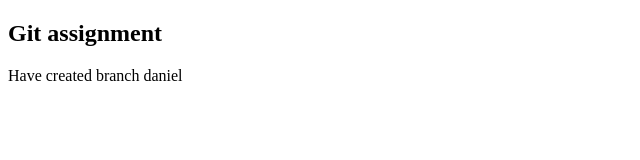
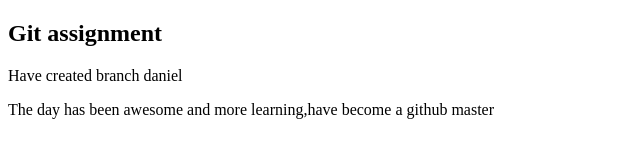
Before and after one commit to Danchiwaz/git-assignment, a plain HTML site: page index.html in a window 1280 px wide. Shown: the whole page, without its empty margins (0-640 px from the left). Drawn offline with Linux system fonts and the light colour scheme.

Commit message:
added third line on index.html

```diff
--- a/index.html
+++ b/index.html
@@ -9,5 +9,6 @@
 <body>
     <h2>Git assignment</h2>
     <p>Have created branch daniel </p>
+    <p>The day has been awesome and more learning,have become a github master</p>
 </body>
 </html>
```
